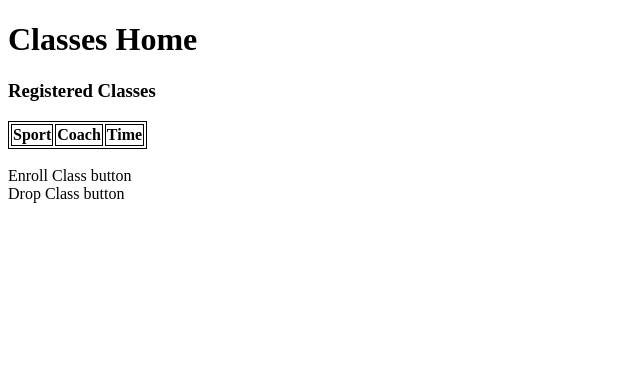
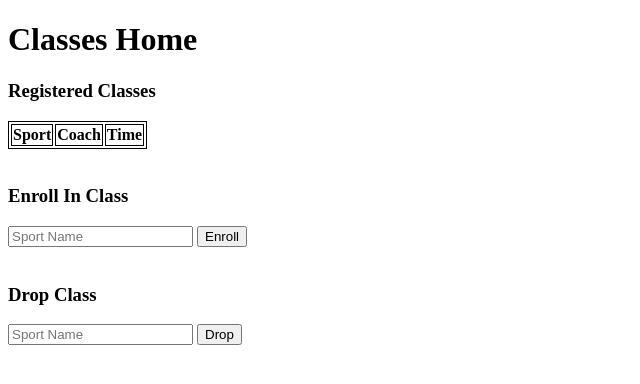
Before and after one commit to NMolla/Sports-Club-Management-System, a Flask app: page /manageClasses in a window 1280 px wide. Shown: the top 384 px of the page, without its empty margins (0-640 px from the left). Run offline with Flask 2, Linux system fonts and the light colour scheme; the visitor is signed in with stand-in values (Sample User, id 1); data that the repository does not hold is empty.

Commit message:
added search bars to manage classes and equipments

```diff
--- a/Sport Management System/init.py
+++ b/Sport Management System/init.py
@@ -140,6 +140,17 @@ def manageClasses():
     cursor.close()
     return render_template('manageClasses.html', registeredClasses=data1)
 
+@app.route('/enrollInClass')
+def enrollInClass():
+    classToEnroll = request.args['classToEnroll']
+    # If already enrolled in class raise error.
+    # If taking another class during that day raise error
+
+@app.route('/dropClass')
+def dropClass():
+    classToDrop = request.args['classToDrop']
+    # If class does not exist raise error
+
 @app.route('/manageEquipments')
 def manageEquipments():
     user = session['username']
@@ -149,6 +160,14 @@ def manageEquipments():
     data1 = cursor.fetchall()  # list of all enrolled classes
     cursor.close()
     return render_template('manageEquipments.html', checkedEquipments=data1)
+
+@app.route('/checkoutEquipment')
+def checkoutEquipment():
+    equipmentToCheckout = request.args['equipmentToCheckout']
+
+@app.route('/returnEquipment')
+def returnEquipment():
+    equipmentToReturn = request.args['equipmentToReturn']
 
 @app.route('/updateCoachSalary')
 def updateCoachSalary():
--- a/Sport Management System/templates/manageClasses.html
+++ b/Sport Management System/templates/manageClasses.html
@@ -29,9 +29,21 @@
     </table>
 
     <br>
-    Enroll Class button
+    <h3>Enroll In Class</h3>
+    <div class="search-container">
+        <form action="/enrollInClass">
+            <input type="text" name="classToEnroll" placeholder="Sport Name" required>
+            <button type="submit">Enroll</button>
+        </form>
+    </div>
     <br>
-    Drop Class button
+    <h3>Drop Class</h3>
+    <div class="search-container">
+        <form action="/dropClass">
+            <input type="text" name="classToDrop" placeholder="Sport Name" required>
+            <button type="submit">Drop</button>
+        </form>
+    </div>
 
 </body>
 </html>
```
Also changed, not shown: Sport Management System/templates/manageEquipments.html (+14 -3 lines).
